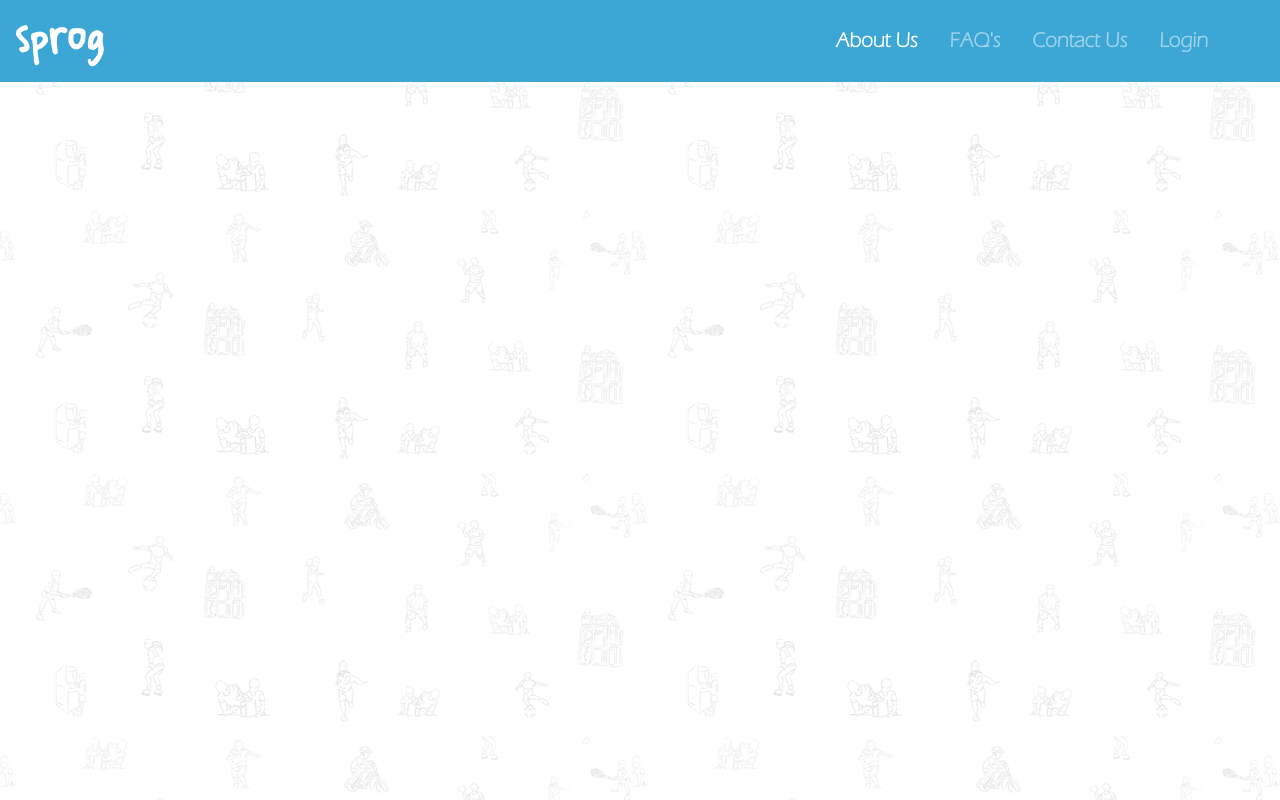
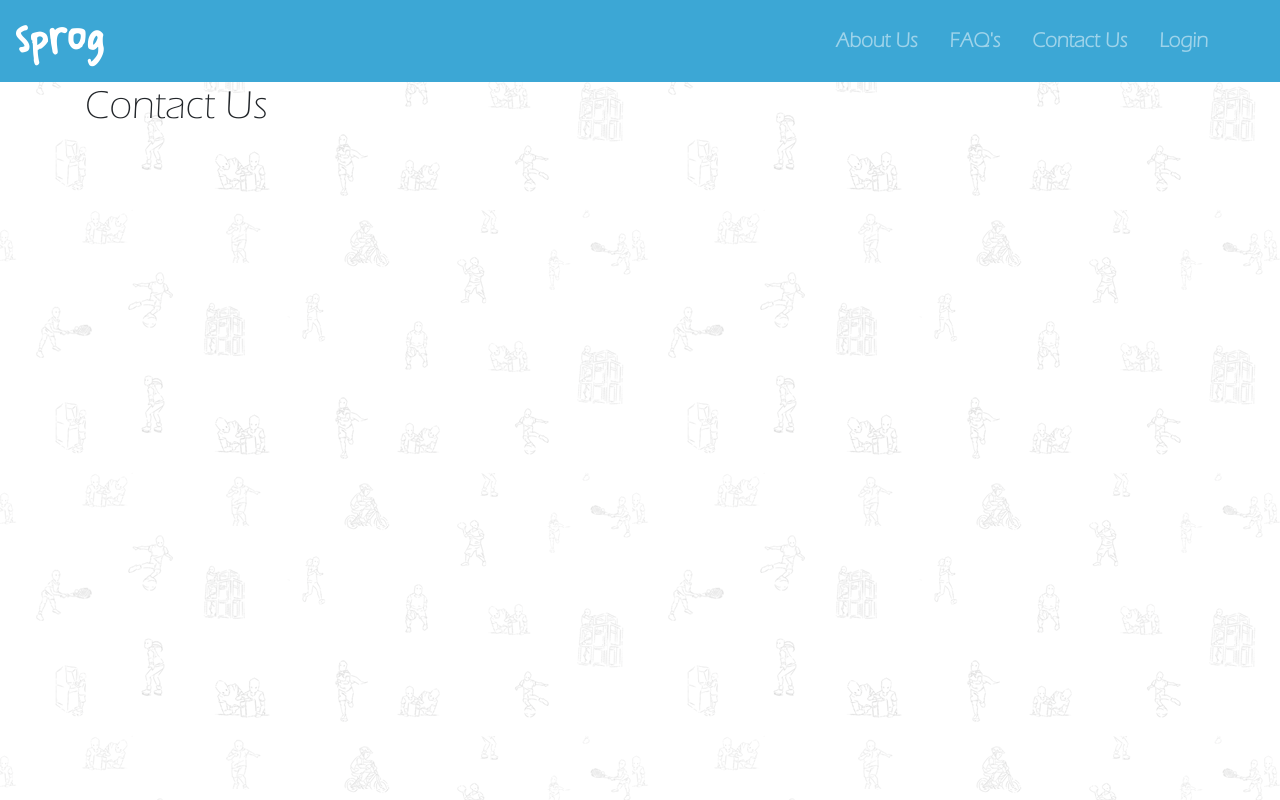
Before and after one commit to kozlovivano/sprog, a React (Create React App) app in the folder client/: page /contactus in a window 1280 px wide. Built offline with nearby package versions, Linux system fonts and the light colour scheme.

Commit message:
Router added

```diff
--- a/client/package.json
+++ b/client/package.json
@@ -8,6 +8,7 @@
     "jquery": "^3.3.1",
     "react": "^16.8.4",
     "react-dom": "^16.8.4",
+    "react-router-dom": "^4.4.0",
     "react-scripts": "2.1.8"
   },
   "proxy": "http://localhost:8000/",
--- a/client/src/App.js
+++ b/client/src/App.js
@@ -1,13 +1,20 @@
 import React, { Component } from 'react';
-import NavBar from './layouts/navbar';
+import { BrowserRouter as Router } from "react-router-dom";
+
+import NavBar from './components/layouts/navbar';
+import Routes from './routes';
+
 import './App.css';
 
 class App extends Component {
   	render() {
     	return (
-			<div className="App">
-				<NavBar></NavBar>
-			</div>
+			<React.Fragment>
+				<Router>
+					<NavBar></NavBar>
+					{ Routes }
+				</Router>
+			</React.Fragment>
     	);
   	}
 }
--- /dev/null
+++ b/client/src/components/layouts/navbar.jsx
@@ -0,0 +1,46 @@
+import React, { Component } from 'react';
+import { Link } from "react-router-dom";
+class NavBar extends Component {
+    constructor(props) {
+        super(props);
+        this.state = {
+
+        };
+    }
+    render() {
+        return (
+            <React.Fragment>
+                <nav className="navbar navbar-expand-sm bg-blue navbar-dark">
+                    <Link className="navbar-brand" to="/"><h1 className="logo">Sprog</h1></Link>
+                    <button
+                        className="navbar-toggler collapsed"
+                        type="button" data-toggle="collapse"
+                        data-target="#navbarCollapse" aria-controls="navbarCollapse"
+                        aria-expanded="false"
+                        aria-label="Toggle navigation"
+                    >
+                        <span className="navbar-toggler-icon"></span>
+                    </button>
+                    <div className="navbar-collapse collapse" id="navbarCollapse">
+                        <ul className="navbar-nav ml-auto">
+                            <li className="nav-item mr-3">
+                                <Link className="nav-link" to="/aboutus">About Us</Link>
+                            </li>
+                            <li className="nav-item mr-3">
+                                <Link className="nav-link" to="/faq">FAQ's</Link>
+                            </li>
+                            <li className="nav-item mr-3">
+                                <Link className="nav-link" to="/contactus">Contact Us</Link>
+                            </li>
+                            <li className="nav-item mr-5">
+                                <Link className="nav-link" to="/login">Login</Link>
+                            </li>
+                        </ul>
+                    </div>
+                </nav>
+            </React.Fragment>
+        );
+    }
+}
+
+export default NavBar;
--- /dev/null
+++ b/client/src/components/templates/aboutus.jsx
@@ -0,0 +1,17 @@
+import React, { Component } from 'react';
+
+class AboutUs extends Component {
+    constructor(props) {
+        super(props);
+        this.state = {  };
+    }
+    render() {
+        return (
+            <div className="container">
+                <h1>About Us</h1>
+            </div>
+        );
+    }
+}
+
+export default AboutUs;
--- /dev/null
+++ b/client/src/components/templates/contactus.jsx
@@ -0,0 +1,17 @@
+import React, { Component } from 'react';
+
+class ContactUs extends Component {
+    constructor(props) {
+        super(props);
+        this.state = {  };
+    }
+    render() {
+        return (
+            <div className="container">
+                <h1>Contact Us</h1>
+            </div>
+        );
+    }
+}
+
+export default ContactUs;
--- /dev/null
+++ b/client/src/components/templates/faq.jsx
@@ -0,0 +1,17 @@
+import React, { Component } from 'react';
+
+class Faq extends Component {
+    constructor(props) {
+        super(props);
+        this.state = {  };
+    }
+    render() {
+        return (
+            <div className="container">
+                <h1>FAQ's</h1>
+            </div>
+        );
+    }
+}
+
+export default Faq;
--- a/client/src/components/aboutus.jsx
+++ b/client/src/components/templates/home.jsx
@@ -1,6 +1,6 @@
 import React, { Component } from 'react';
 
-class AboutUs extends Component {
+class Home extends Component {
     constructor(props) {
         super(props);
         this.state = {  };
@@ -8,10 +8,10 @@ class AboutUs extends Component {
     render() {
         return (
             <div className="container">
-
+                <h1>Home</h1>
             </div>
         );
     }
 }
 
-export default AboutUs;
+export default Home;
--- /dev/null
+++ b/client/src/components/templates/login.jsx
@@ -0,0 +1,17 @@
+import React, { Component } from 'react';
+
+class Login extends Component {
+    constructor(props) {
+        super(props);
+        this.state = {  };
+    }
+    render() {
+        return (
+            <div className="container">
+                <h1>Login</h1>
+            </div>
+        );
+    }
+}
+
+export default Login;
--- a/client/src/layouts/navbar.jsx
+++ /dev/null
@@ -1,43 +0,0 @@
-import React, { Component } from 'react';
-class NavBar extends Component {
-    constructor(props) {
-        super(props);
-        this.state = {
-
-        };
-    }
-    render() {
-        return (
-            <nav className="navbar navbar-expand-sm bg-blue navbar-dark">
-                <a className="navbar-brand" href="/"><h1 className="logo">Sprog</h1></a>
-                <button
-                    className="navbar-toggler collapsed"
-                    type="button" data-toggle="collapse"
-                    data-target="#navbarCollapse" aria-controls="navbarCollapse"
-                    aria-expanded="false"
-                    aria-label="Toggle navigation"
-                >
-                    <span className="navbar-toggler-icon"></span>
-                </button>
-                <div className="navbar-collapse collapse" id="navbarCollapse">
-                    <ul className="navbar-nav ml-auto">
-                        <li className="nav-item active mr-3">
-                            <a className="nav-link" href="/aboutus">About Us</a>
-                        </li>
-                        <li className="nav-item mr-3">
-                            <a className="nav-link" href="/faq">FAQ's</a>
-                        </li>
-                        <li className="nav-item mr-3">
-                            <a className="nav-link" href="/contactus">Contact Us</a>
-                        </li>
-                        <li className="nav-item mr-5">
-                            <a className="nav-link" href="/login">Login</a>
-                        </li>
-                    </ul>
-                </div>
-            </nav>
-        );
-    }
-}
-
-export default NavBar;
--- /dev/null
+++ b/client/src/routes.js
@@ -0,0 +1,18 @@
+import React from 'react';
+import { Route } from "react-router-dom";
+
+import Home from './components/templates/home';
+import AboutUs from './components/templates/aboutus';
+import ContactUs from './components/templates/contactus';
+import Faq from './components/templates/faq';
+import Login from './components/templates/login';
+
+export default(
+    <React.Fragment>
+        <Route exact path="/" component={ Home } />
+        <Route path="/aboutus" component={ AboutUs } />
+        <Route path="/faq" component={ Faq } />
+        <Route path="/contactus" component={ ContactUs } />
+        <Route path="/login" component={ Login } />
+    </React.Fragment>
+);
```
Also changed, not shown: client/src/logo.svg (deleted), 1 other file (tests, documents, lock files or other folders).
